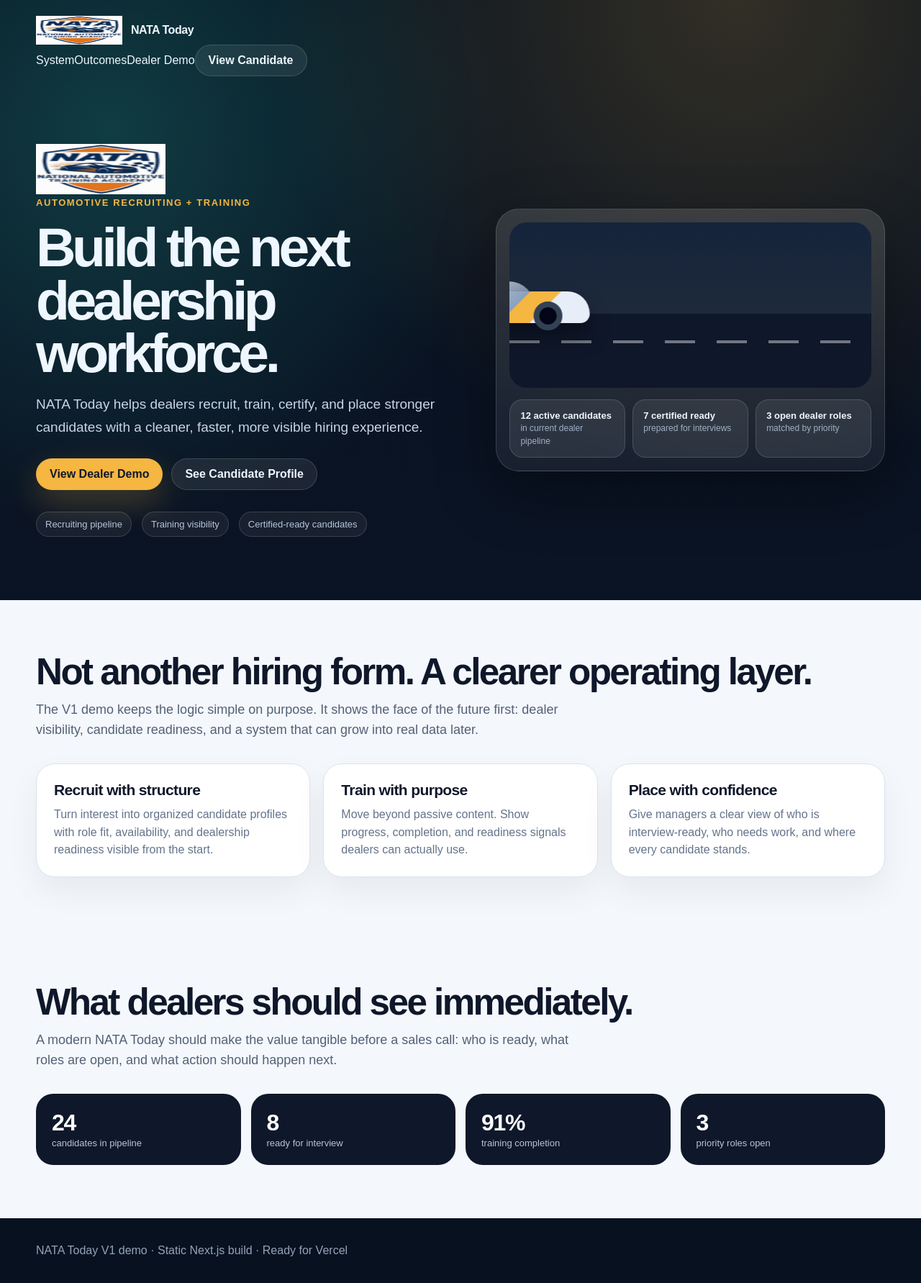
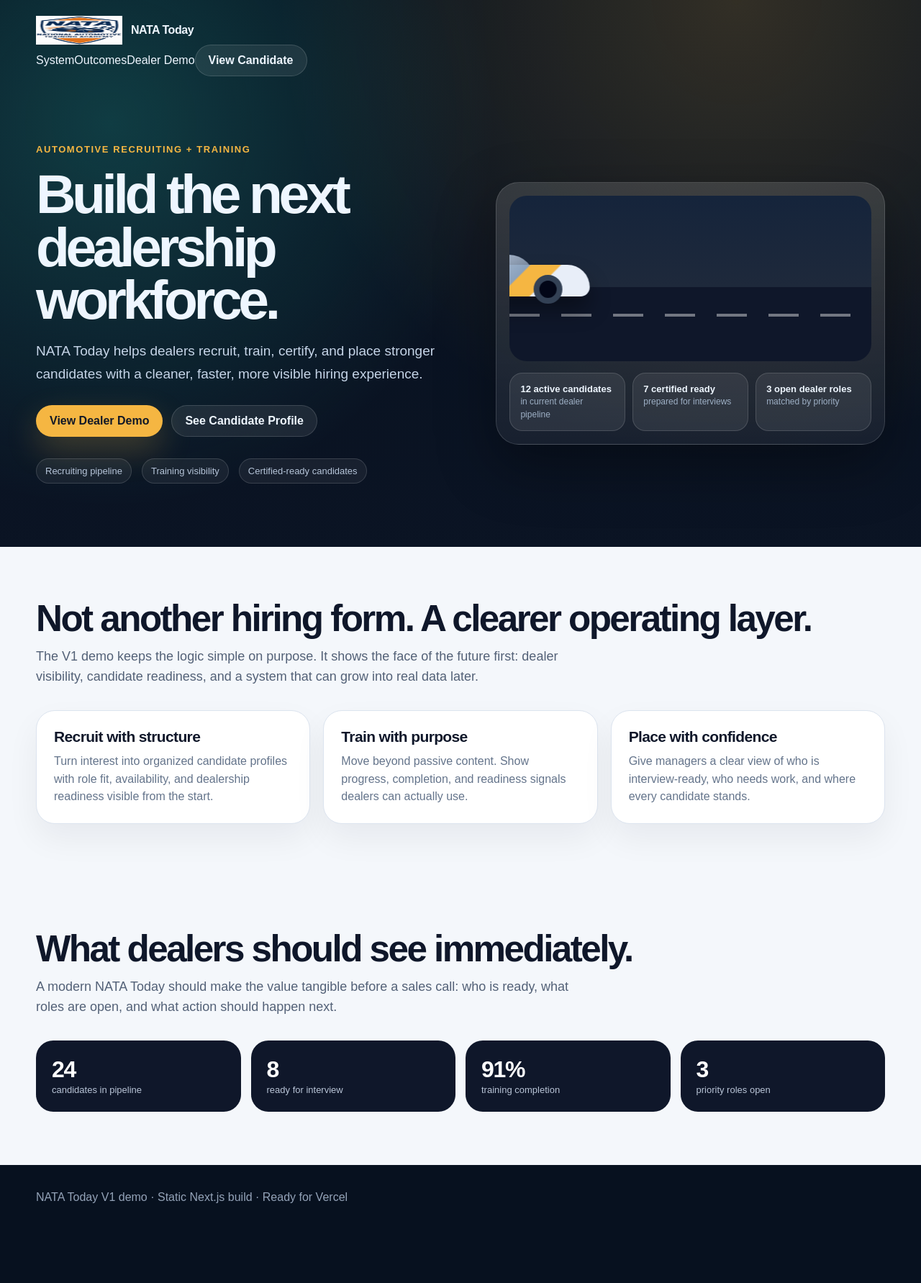
Before and after one commit to zlomke76-del/natatoday, a Next.js app: page / in a window 1280 px wide. Shown: the whole page at 72% size. After the commit the page ends 1709 px from the top, so only its background shows below. Built offline with nearby package versions, Linux system fonts and the light colour scheme.

Commit message:
Update page.tsx

```diff
--- a/app/page.tsx
+++ b/app/page.tsx
@@ -1,4 +1,3 @@
-import Image from "next/image";
 import Link from "next/link";
 import Nav from "./components/Nav";
 
@@ -17,30 +16,27 @@
   },
 ];
 
+const metrics = [
+  { value: "24", label: "candidates in pipeline" },
+  { value: "8", label: "ready for interview" },
+  { value: "91%", label: "training completion" },
+  { value: "3", label: "priority roles open" },
+];
+
 export default function Home() {
   return (
     <main className="shell">
       <Nav />
 
       <section className="hero">
-        <div>
-          <div className="brand-lockup">
-            <Image
-              src="/images/nata_logo_01.png"
-              alt="NATA Today"
-              width={180}
-              height={70}
-              priority
-              className="brand-logo"
-            />
-          </div>
-
+        <div className="hero-copy">
           <div className="eyebrow">Automotive recruiting + training</div>
 
           <h1>Build the next dealership workforce.</h1>
 
           <p className="lede">
-            NATA Today helps dealers recruit, train, certify, and place stronger candidates with a cleaner, faster, more visible hiring experience.
+            NATA Today helps dealers recruit, train, certify, and place stronger candidates with a cleaner,
+            faster, more visible hiring experience.
           </p>
 
           <div className="hero-actions">
@@ -52,14 +48,14 @@
             </Link>
           </div>
 
-          <div className="trust-row">
+          <div className="trust-row" aria-label="NATA Today capabilities">
             <span className="trust-pill">Recruiting pipeline</span>
             <span className="trust-pill">Training visibility</span>
             <span className="trust-pill">Certified-ready candidates</span>
           </div>
         </div>
 
-        <div className="hero-card" aria-label="Animated automotive workforce visual">
+        <div className="hero-card" aria-label="Automotive workforce visual">
           <div className="road">
             <div className="car">
               <div className="car-top" />
@@ -90,7 +86,8 @@
         <div className="wrap">
           <h2 className="section-title">Not another hiring form. A clearer operating layer.</h2>
           <p className="section-copy">
-            The V1 demo keeps the logic simple on purpose. It shows the face of the future first: dealer visibility, candidate readiness, and a system that can grow into real data later.
+            The V1 demo keeps the logic simple on purpose. It shows the face of the future first:
+            dealer visibility, candidate readiness, and a system that can grow into real data later.
           </p>
 
           <div className="grid-3">
@@ -104,30 +101,21 @@
         </div>
       </section>
 
-      <section id="outcomes" className="section-light">
+      <section id="outcomes" className="section-light section-tight">
         <div className="wrap">
           <h2 className="section-title">What dealers should see immediately.</h2>
           <p className="section-copy">
-            A modern NATA Today should make the value tangible before a sales call: who is ready, what roles are open, and what action should happen next.
+            A modern NATA Today should make the value tangible before a sales call: who is ready,
+            what roles are open, and what action should happen next.
           </p>
 
           <div className="metric-row">
-            <div className="metric">
-              <strong>24</strong>
-              <span>candidates in pipeline</span>
-            </div>
-            <div className="metric">
-              <strong>8</strong>
-              <span>ready for interview</span>
-            </div>
-            <div className="metric">
-              <strong>91%</strong>
-              <span>training completion</span>
-            </div>
-            <div className="metric">
-              <strong>3</strong>
-              <span>priority roles open</span>
-            </div>
+            {metrics.map((metric) => (
+              <div className="metric" key={metric.label}>
+                <strong>{metric.value}</strong>
+                <span>{metric.label}</span>
+              </div>
+            ))}
           </div>
         </div>
       </section>
```
